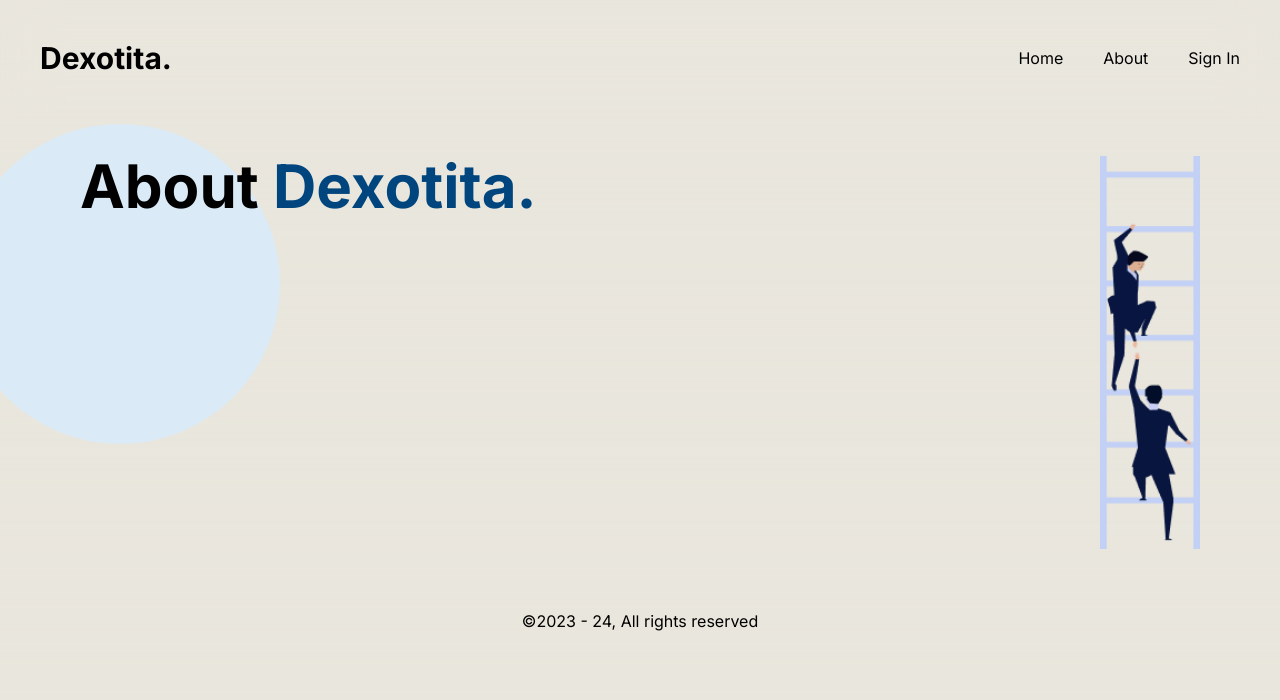
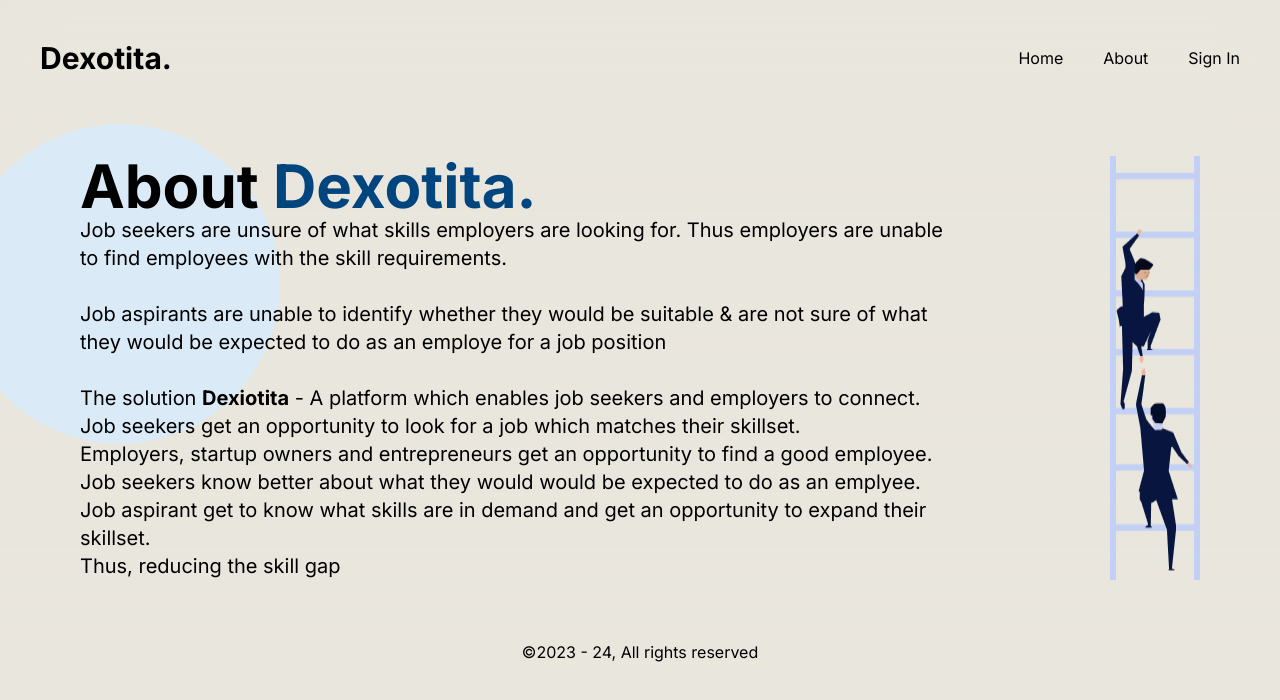
Before and after one commit to AyonC123/innophoria, a Next.js app: page /about in a window 1280 px wide. Shown: the top 700 px of the page. Built offline with nearby package versions, Linux system fonts and the light colour scheme; no server answers.

Commit message:
make changes

```diff
--- a/pages/about.jsx
+++ b/pages/about.jsx
@@ -4,11 +4,35 @@ import React from "react";
 export default function About() {
   return (
     <>
-      <main className="sm:px-10 flex justify-between sm:mb-0 mb-10 ">
+      <main className="sm:px-10 flex justify-between sm:mb-0 mb-10 gap-40">
         <div className="texts text-center sm:text-left flex-col justify-start gap-5">
-          <h1 className="font-bold text-lg sm:text-6xl">
+          <h1 className="font-bold text-xl sm:text-6xl">
             About <span className="text-primary">Dexotita.</span>
           </h1>
+          <p className="text-base sm:text-xl">
+            Job seekers are unsure of what skills employers are looking for.
+            Thus employers are unable to find employees with the skill
+            requirements.
+            <br />
+            <br />
+            Job aspirants are unable to identify whether they would be suitable
+            & are not sure of what they would be expected to do as an employe
+            for a job position
+            <br />
+            <br />
+            The solution <b>Dexiotita</b> - A platform which enables job seekers
+            and employers to connect. Job seekers get an opportunity to look for
+            a job which matches their skillset.
+            <br />
+            Employers, startup owners and entrepreneurs get an opportunity to
+            find a good employee.
+            <br />
+            Job seekers know better about what they would would be expected to
+            do as an emplyee. Job aspirant get to know what skills are in demand
+            and get an opportunity to expand their skillset.
+            <br />
+            Thus, reducing the skill gap
+          </p>
         </div>
         <Image
           src={"/climbingLadder.png"}
--- a/pages/index.jsx
+++ b/pages/index.jsx
@@ -6,7 +6,7 @@ export default function Home() {
 		<>
 			<main className="sm:px-10 flex justify-between sm:mb-0 mb-10 ">
 				<div className="texts text-center sm:text-left items-center sm:items-start flex flex-col justify-start gap-5">
-					<h1 className="font-bold text-lg sm:text-6xl">
+					<h1 className="font-bold text-xl sm:text-6xl">
 						Skills are the <span className="text-primary">steps</span> <br />
 						to your <span className="text-primary">career growth</span>
 					</h1>
```
